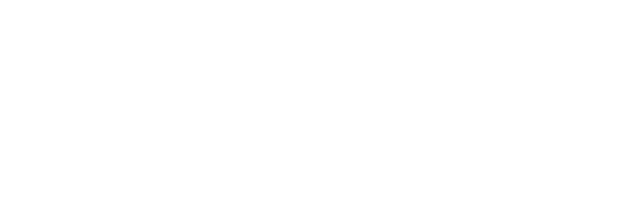
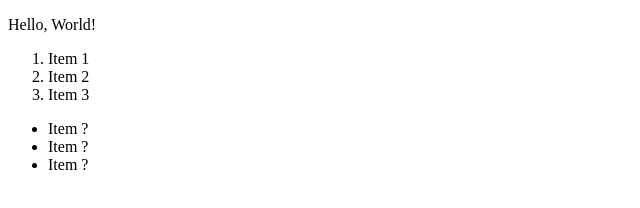
Before and after one commit to WillemLabu/intro-to-html, a plain HTML site: page week-1/examples/index.html in a window 1280 px wide. Shown: the whole page, without its empty margins (0-640 px from the left). Drawn offline with Linux system fonts and the light colour scheme.

Commit message:
Class notes

```diff
--- a/week-1/examples/index.html
+++ b/week-1/examples/index.html
@@ -6,6 +6,23 @@
 	<body>
 
 		<!-- Content goes here -->
+		<header>
+			<p>Hello, World!</p>
+		</header>
+
+		<!-- Ordered List -->
+		<ol>
+			<li>Item 1</li>
+			<li>Item 2</li>
+			<li>Item 3</li>
+		</ol>
+
+		<!-- Unordered List -->
+		<ul>
+			<li>Item ?</li>
+			<li>Item ?</li>
+			<li>Item ?</li>
+		</ul>
 
 	</body>
 </html>
```
